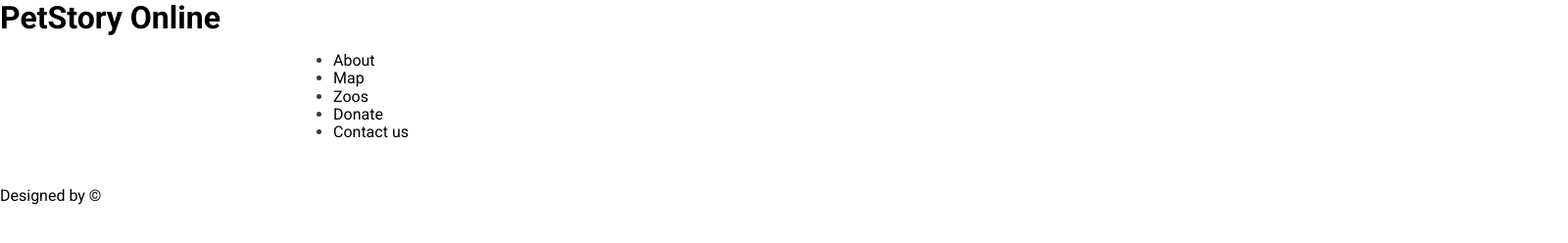
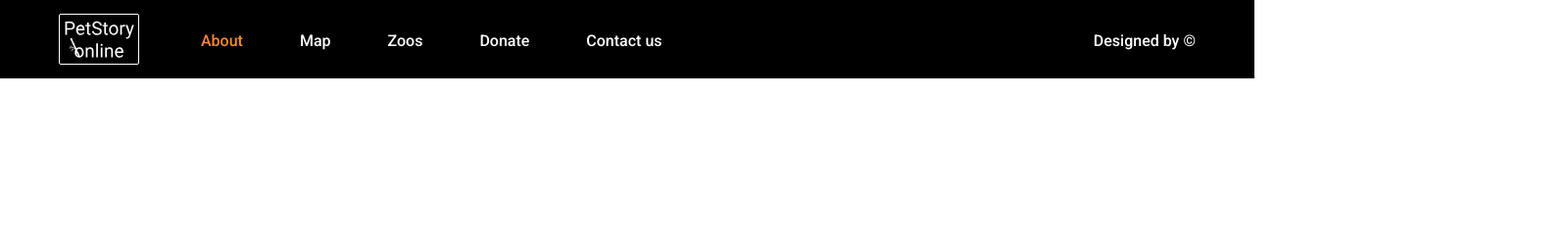
Before and after one commit to AndriiiNovikov/ONLINE-ZOO, a plain HTML site: page pages/main/index.html in a window 1280 px wide. Shown: the whole page at 98% size, 1600 px wide, since content can reach past the window. Drawn offline with Linux system fonts and the light colour scheme.

Commit message:
feat: add header

```diff
--- a/pages/main/index.html
+++ b/pages/main/index.html
@@ -12,7 +12,7 @@
 </head>
 
 <body>
-  <header class="header">
+  <header class="header" id="header">
     <h1>PetStory Online</h1>
     <div class="wrapper header-wrap">
       <div class="container">
--- a/pages/main/style.css
+++ b/pages/main/style.css
@@ -1,26 +1,92 @@
-body {
-  display: flex;
-  flex-direction: column;
+* {
+  font-family: "Roboto", sans-serif;
 }
 
-nav {
+.wrapper {
+  max-width: 1160px;
+  margin: 0 auto;
+}
+
+.header {
+  position: relative;
+  background-color: #000;
+  z-index: 5;
+  flex: 0 0 auto;
+  height: 80px;
+}
+
+.header-wrap {
   display: flex;
-  flex-direction: row width: 100%;
-  height: 80px;
-  /* background-color: black; */
-  margin: 0;
+  justify-content: space-between;
+  align-items: center;
+}
+
+h1 {
+  position: absolute;
+  clip: rect(0, 0, 0, 0);
+  width: 1px;
+  height: 1px;
+}
+
+.logo {
+  padding: 14px 63px 14px 0;
+  width: 82px;
+  height: 52px;
+  fill: #fff;
+}
+
+.logo-footer {
+  padding: 0;
+}
+
+.navigation {
+  display: flex;
+  gap: 58px;
+  align-items: center;
+  list-style-type: none;
+  padding-left: 0;
+}
+
+.navigation__link {
+  color: #fff;
+  font-size: 1rem;
+  font-weight: 500;
+}
+
+.navigation__link:active {
+  background: linear-gradient(113.96deg, #f9804b 1.49%, #fe9013 101.44%);
+  -webkit-background-clip: text;
+  -webkit-text-fill-color: transparent;
+  background-clip: text;
+  text-fill-color: transparent;
+}
+
+.active {
+  background: linear-gradient(113.96deg, #f9804b 1.49%, #fe9013 101.44%);
+  -webkit-background-clip: text;
+  -webkit-text-fill-color: transparent;
+  background-clip: text;
+  text-fill-color: transparent;
+}
+
+.auth__link {
+  color: #fff;
+  font-weight: 500;
+}
+
+.auth__link:active {
+  background: linear-gradient(113.96deg, #f9804b 1.49%, #fe9013 101.44%);
+  -webkit-background-clip: text;
+  -webkit-text-fill-color: transparent;
+  background-clip: text;
+  text-fill-color: transparent;
+}
+
+.main {
+  flex: 1 0 auto;
 }
 
 .container {
   display: flex;
+  align-items: center;
 }
-
-header {
-  /* position: absolute; */
-  width: 1600px;
-  height: 80px;
-  left: 0px;
-  top: 0px;
-  /* background: #000000; */
-  /* backdrop-filter: blur(2px); */
-}
```
